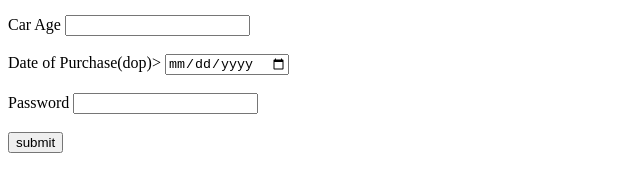
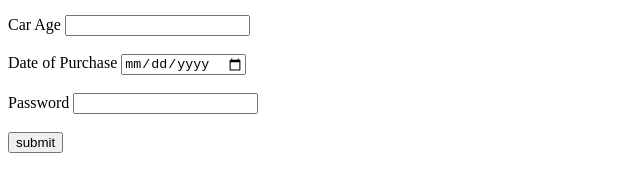
Before and after one commit to acciojob/car-insurance-form-sandeepr6221-cmd, a website: page main.html in a window 1280 px wide. Shown: the part 146-338 px from the top of the page, 0-640 px from the left. Drawn offline with Linux system fonts and the light colour scheme.

Commit message:
created a submission

```diff
--- a/main.html
+++ b/main.html
@@ -32,7 +32,7 @@
 			<label for="carage">Car Age</label>
 			<input type="number" id="carage" required>
 			<br><br>
-			<lable for="dop">Date of Purchase(dop)></lable>
+			<lable for="dop">Date of Purchase</lable>
 			<input type="Date" id="dop" required>
 			<br><br>
 			<label for="password">Password</label>
```
